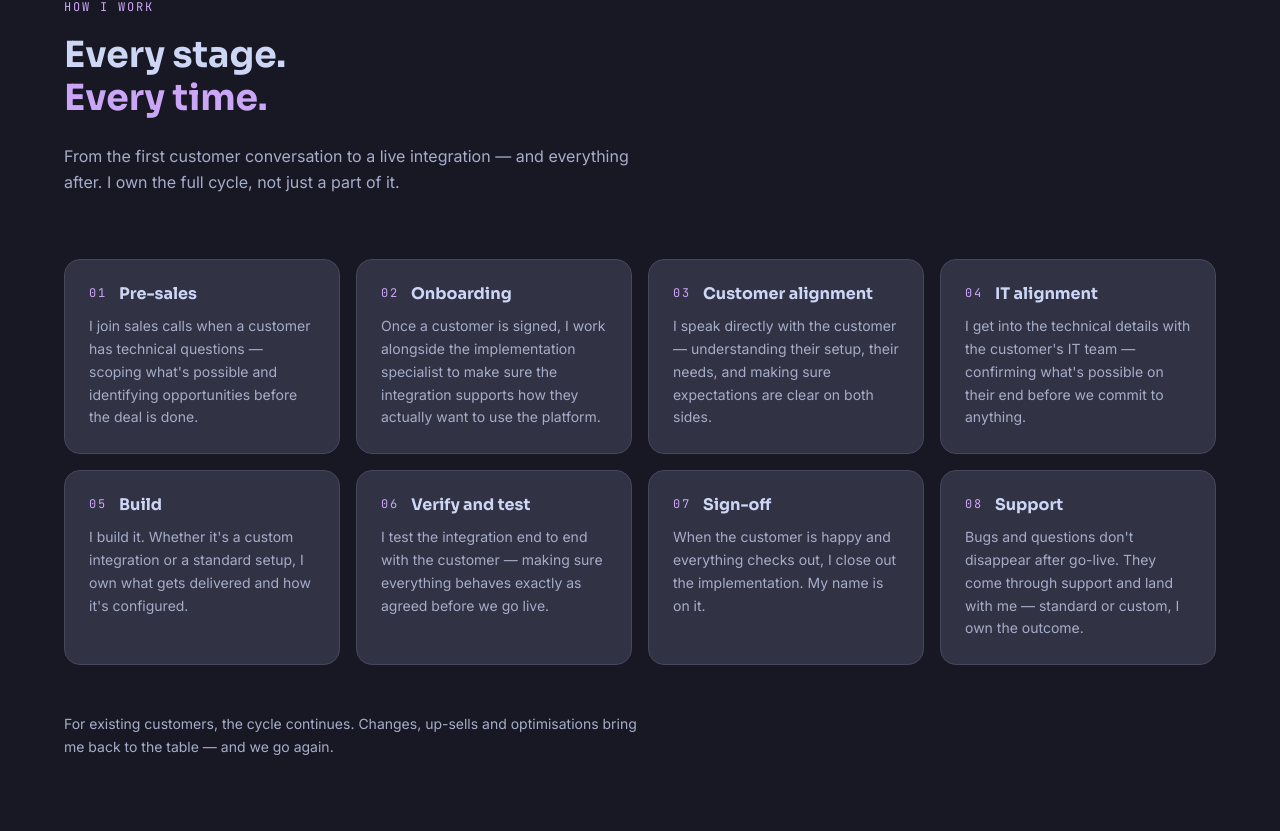
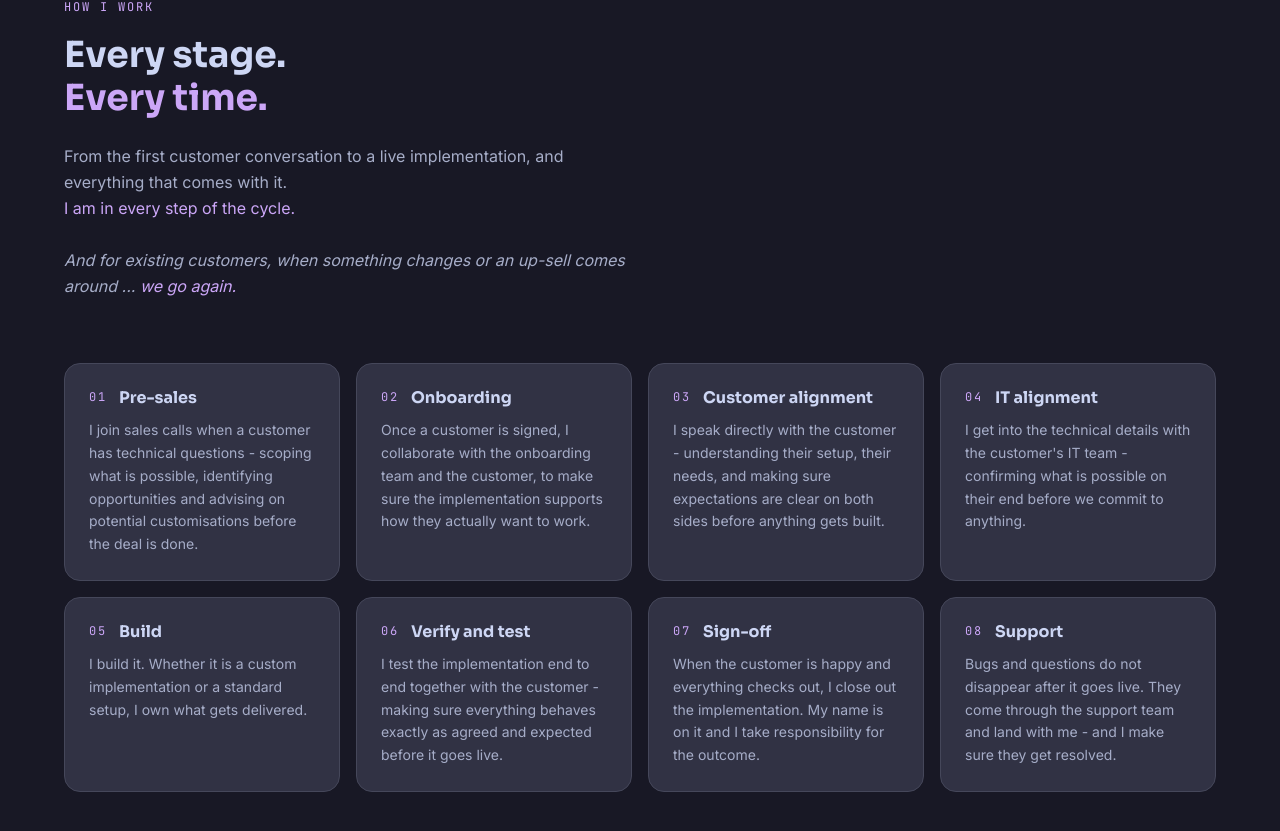
Before and after one commit to CookieNess/personal-website, a Vue app: page / in a window 1280 px wide. Shown: the part 5173-6004 px from the top of the page. Built offline with nearby package versions, Linux system fonts and the light colour scheme.

Commit message:
Updated texts for how I work section

```diff
--- a/src/components/HowIWork.vue
+++ b/src/components/HowIWork.vue
@@ -8,8 +8,11 @@
         <span class="text-mauve">Every time.</span>
       </h2>
       <p class="text-subtext0 leading-relaxed mb-16 max-w-xl">
-        From the first customer conversation to a live integration — and everything after.
-        I own the full cycle, not just a part of it.
+        From the first customer conversation to a live implementation, and everything that comes with it.
+        <br>
+        <span class="text-mauve">I am in every step of the cycle.</span>
+        <br><br>
+        <span class="italic">And for existing customers, when something changes or an up-sell comes around ... <span class="text-mauve">we go again.</span></span>
       </p>
 
       <div class="grid grid-cols-1 md:grid-cols-2 lg:grid-cols-4 gap-4">
@@ -40,12 +43,6 @@
           </p>
         </div>
       </div>
-
-      <p class="text-subtext0 text-sm leading-relaxed mt-12 max-w-xl">
-        For existing customers, the cycle continues. Changes, up-sells and optimisations
-        bring me back to the table — and we go again.
-      </p>
-
     </div>
   </section>
 </template>
@@ -65,35 +62,35 @@ export default defineComponent({
       stages: [
         {
           title: 'Pre-sales',
-          description: 'I join sales calls when a customer has technical questions — scoping what\'s possible and identifying opportunities before the deal is done.',
+          description: 'I join sales calls when a customer has technical questions - scoping what is possible, identifying opportunities and advising on potential customisations before the deal is done.',
         },
         {
           title: 'Onboarding',
-          description: 'Once a customer is signed, I work alongside the implementation specialist to make sure the integration supports how they actually want to use the platform.',
+          description: 'Once a customer is signed, I collaborate with the onboarding team and the customer, to make sure the implementation supports how they actually want to work.',
         },
         {
           title: 'Customer alignment',
-          description: 'I speak directly with the customer — understanding their setup, their needs, and making sure expectations are clear on both sides.',
+          description: 'I speak directly with the customer - understanding their setup, their needs, and making sure expectations are clear on both sides before anything gets built.',
         },
         {
           title: 'IT alignment',
-          description: 'I get into the technical details with the customer\'s IT team — confirming what\'s possible on their end before we commit to anything.',
+          description: 'I get into the technical details with the customer\'s IT team - confirming what is possible on their end before we commit to anything.',
         },
         {
           title: 'Build',
-          description: 'I build it. Whether it\'s a custom integration or a standard setup, I own what gets delivered and how it\'s configured.',
+          description: 'I build it. Whether it is a custom implementation or a standard setup, I own what gets delivered.',
         },
         {
           title: 'Verify and test',
-          description: 'I test the integration end to end with the customer — making sure everything behaves exactly as agreed before we go live.',
+          description: 'I test the implementation end to end together with the customer - making sure everything behaves exactly as agreed and expected before it goes live.',
         },
         {
           title: 'Sign-off',
-          description: 'When the customer is happy and everything checks out, I close out the implementation. My name is on it.',
+          description: 'When the customer is happy and everything checks out, I close out the implementation. My name is on it and I take responsibility for the outcome.',
         },
         {
           title: 'Support',
-          description: 'Bugs and questions don\'t disappear after go-live. They come through support and land with me — standard or custom, I own the outcome.',
+          description: 'Bugs and questions do not disappear after it goes live. They come through the support team and land with me - and I make sure they get resolved.',
         },
       ] as Stage[],
     }
```
